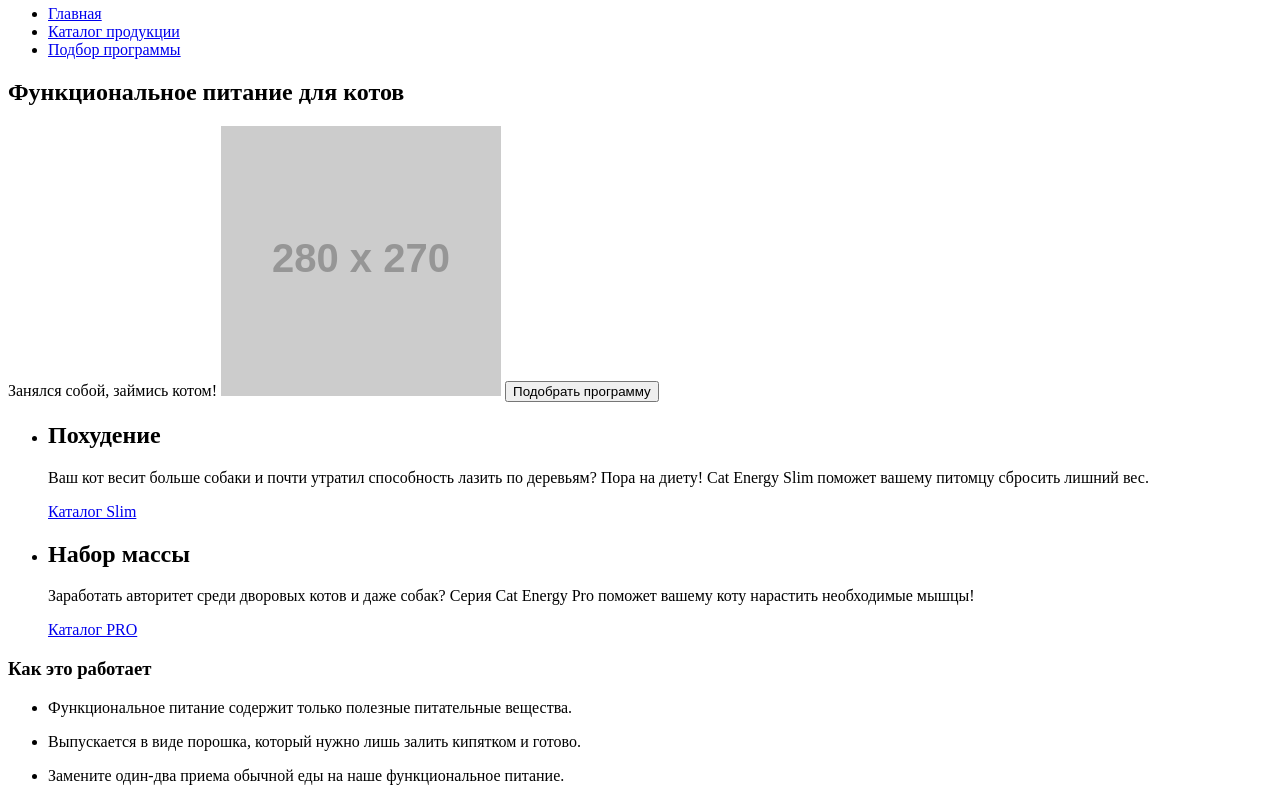
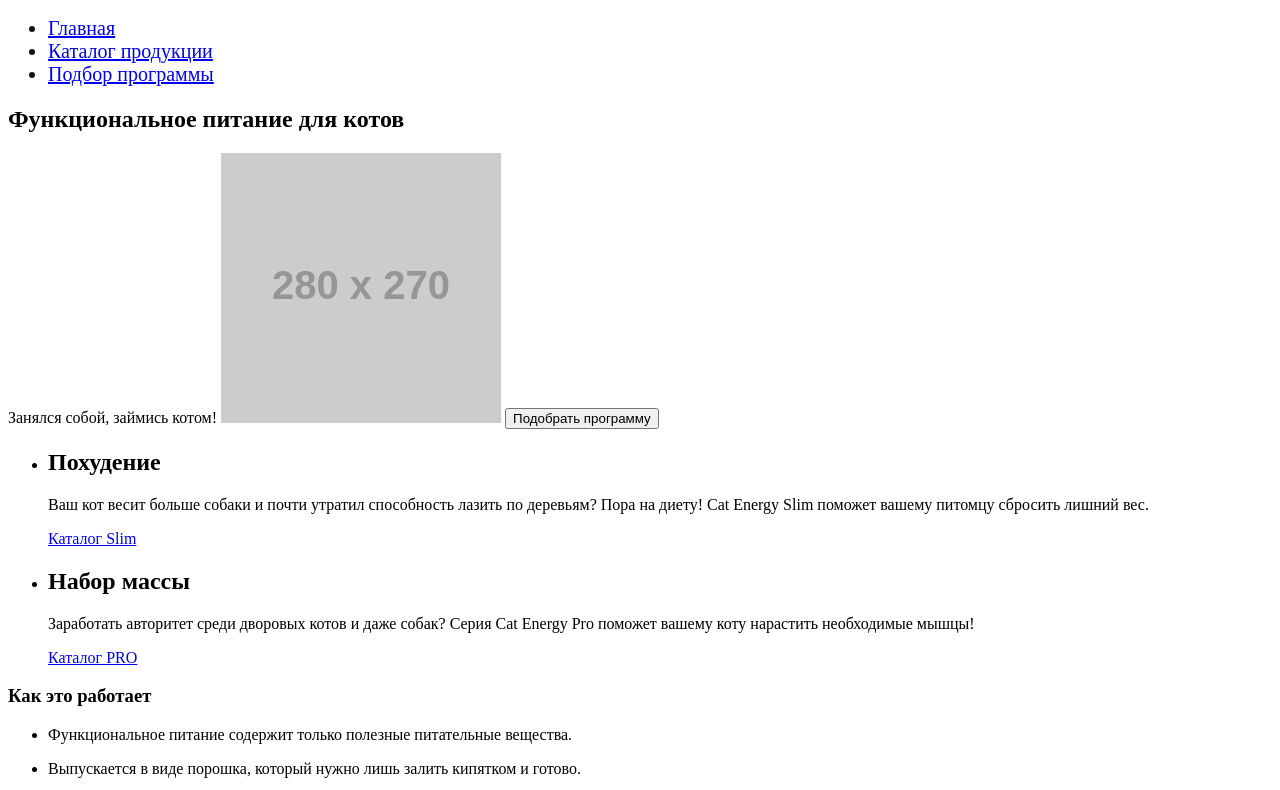
Before and after one commit to zakharovakr/891155-cat-energy-16, a website: page source/index.html in a window 1280 px wide. Shown: the part 58-848 px from the top of the page. Drawn offline with nearby package versions, Linux system fonts and the light colour scheme; files that its build step writes are made by us from their sources; placeholder pictures from the web are drawn by us.

Commit message:
пытаюсь выполнить задание

```diff
--- a/source/less/style.less
+++ b/source/less/style.less
@@ -1 +1,4 @@
+@import "variables.less";
+@import "blocks/page-header.less";
+
 body { background: white; }
```
